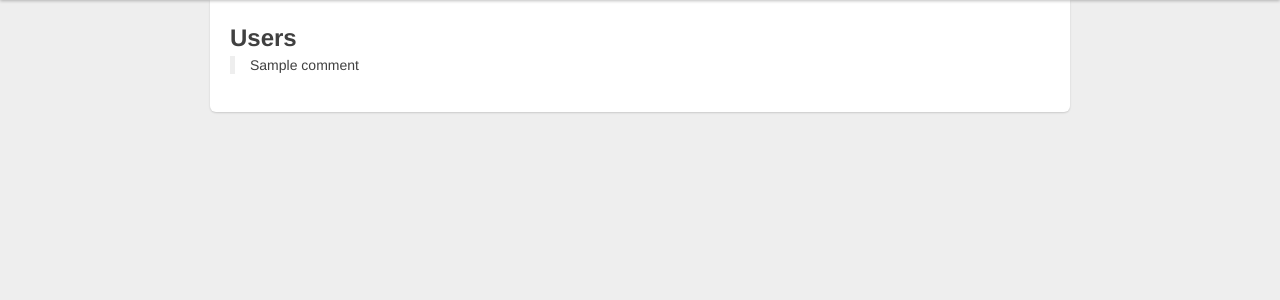
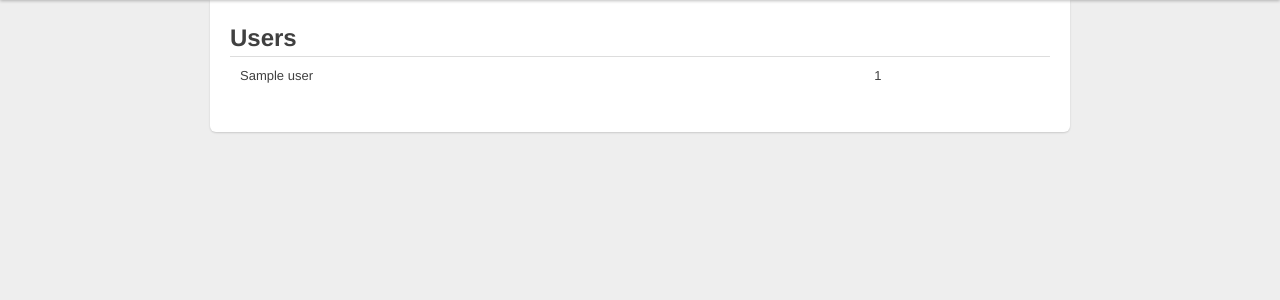
Before and after one commit to jgumbley/base_flask_project, a Flask app: template templates/moderators.html in a window 1280 px wide. Shown: the part 40-340 px from the top of the page. Run offline with Flask 2, Linux system fonts and the light colour scheme; the template is opened without the code that fills it: most values are stand-ins (such as "Sample title", 1, 10 or a date in 2020); some libraries are stand-ins or nearby versions.

Commit message:
fix error where screenname and id got backwards

```diff
--- a/authentication.py
+++ b/authentication.py
@@ -44,7 +44,7 @@ def oauth_authorized(resp):
         resp['oauth_token'],
         resp['oauth_token_secret']
     )
-    session["user"] = User(resp['screen_name'], resp['user_id'])
+    session["user"] = User( resp['user_id'], resp['screen_name'] )
     session['twitter_user'] = resp['screen_name']
     session['twitter_user_id'] = resp['user_id']
     return redirect(next_url)
--- a/templates/moderators.html
+++ b/templates/moderators.html
@@ -24,11 +24,14 @@
       <div class="content">
           <h2>Users</h2>
 
-          {% for comment in users %}
-            <blockquote>
-                <p>{{ comment.current_screenname }}</p>
-            </blockquote>
+          <table>
+          {% for user in users %}
+              <tr>
+                  <td>{{ user.current_screenname }}</td>
+                  <td>{{ user.twitter_user_id }}</td>
+              </tr>
             {% endfor %}
+          </table>
 
 
 
```
